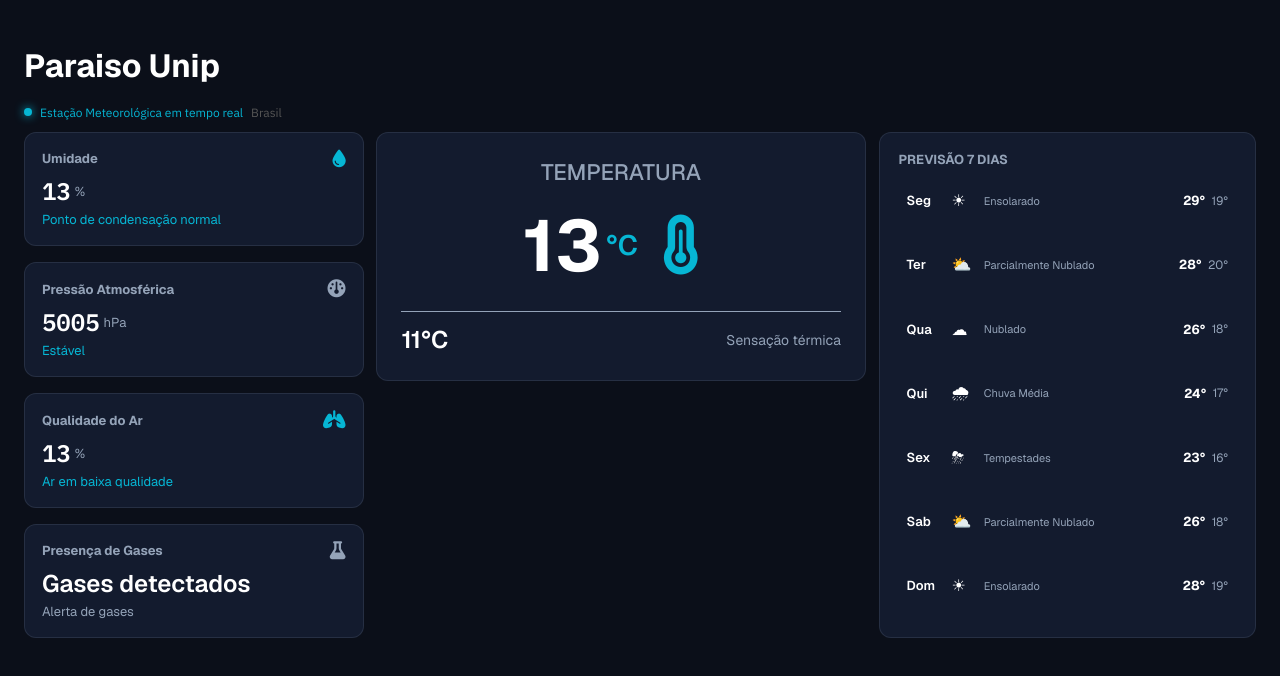
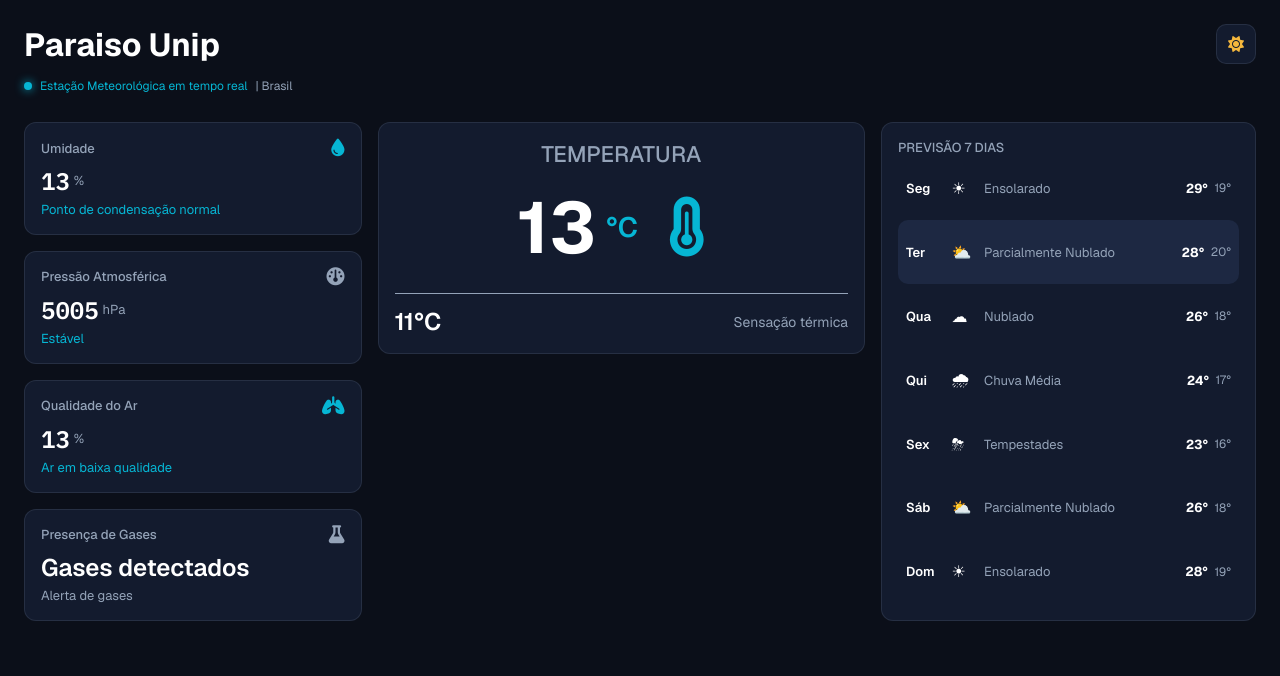
Before and after one commit to biancaserafimdasilva/atsmosense, a plain HTML site: page Atmosense/index.html in a window 1280 px wide. Drawn offline with nearby package versions, Linux system fonts and the light colour scheme.

Commit message:
index e css atualizados botão adicionado

```diff
--- a/Atmosense/index.html
+++ b/Atmosense/index.html
@@ -13,12 +13,22 @@
     <link rel="stylesheet" href="style.css">
 </head>
 <body>
+    <header class="topo">
+        <div>
             <h1>Paraiso Unip</h1>
             <div class="Subtitulo">
                 <span class="bolinha"></span>
                 <p class="subtitulo1">Estação Meteorológica em tempo real</p>
-        <p class="subtitulo2">Brasil</p>
+                <p class="subtitulo2">| Brasil</p>
             </div>
+        </div>
+
+        <button class="botao-tema" aria-label="Trocar tema" onclick="document.body.classList.toggle('claro')">
+            <i class="fa-solid fa-moon icone-lua"></i>
+            <i class="fa-solid fa-sun icone-sol"></i>
+        </button>
+    </header>
+
     <div class="pagcards">
         <section id="canto-esquerdo">
             <div class="card1">
@@ -32,6 +42,7 @@
                 </div>
                 <p class="descricaoUmidade">Ponto de condensação normal</p>
             </div>
+
             <div class="card2">
                 <div class="topocard2">
                     <h2>Pressão Atmosférica</h2>
@@ -43,6 +54,7 @@
                 </div>
                 <p class="descricaoPressao">Estável</p>
             </div>
+
             <div class="card3">
                 <div class="topocard3">
                     <h2>Qualidade do Ar</h2>
@@ -54,6 +66,7 @@
                 </div>
                 <p class="descricaoQualidadeAr">Ar em baixa qualidade</p>
             </div>
+
             <div class="card4">
                 <div class="topocard4">
                     <h2>Presença de Gases</h2>
@@ -65,6 +78,7 @@
                 <p class="descricaoPresencaGases">Alerta de gases</p>
             </div>
         </section>
+
         <section id="centro">
             <div class="card5">
                 <div class="topocard5">
@@ -81,11 +95,13 @@
                 </div>
             </div>
         </section>
+
         <section id="cantodireito">
             <div class="cardprevisao">
                 <div class="topocard6">
                     <h2>PREVISÃO 7 DIAS</h2>
                 </div>
+
                 <div class="dia">
                     <span class="diadasemana">Seg</span>
                     <span class="icone">☀</span>
@@ -93,13 +109,15 @@
                     <span class="tempmax">29°</span>
                     <span class="tempmin">19°</span>
                 </div>
-                <div class="dia">
+
+                <div class="dia destaque">
                     <span class="diadasemana">Ter</span>
                     <span class="icone">⛅</span>
                     <span class="clima">Parcialmente Nublado</span>
                     <span class="tempmax">28°</span>
                     <span class="tempmin">20°</span>
                 </div>
+
                 <div class="dia">
                     <span class="diadasemana">Qua</span>
                     <span class="icone">☁</span>
@@ -107,13 +125,15 @@
                     <span class="tempmax">26°</span>
                     <span class="tempmin">18°</span>
                 </div>
+
                 <div class="dia">
                     <span class="diadasemana">Qui</span>
                     <span class="icone">🌧</span>
-                    <span class="clima">Chuva Média </span>
+                    <span class="clima">Chuva Média</span>
                     <span class="tempmax">24°</span>
                     <span class="tempmin">17°</span>
                 </div>
+
                 <div class="dia">
                     <span class="diadasemana">Sex</span>
                     <span class="icone">⛈</span>
@@ -121,13 +141,15 @@
                     <span class="tempmax">23°</span>
                     <span class="tempmin">16°</span>
                 </div>
+
                 <div class="dia">
-                    <span class="diadasemana">Sab</span>
+                    <span class="diadasemana">Sáb</span>
                     <span class="icone">⛅</span>
                     <span class="clima">Parcialmente Nublado</span>
                     <span class="tempmax">26°</span>
                     <span class="tempmin">18°</span>
                 </div>
+
                 <div class="dia">
                     <span class="diadasemana">Dom</span>
                     <span class="icone">☀</span>
--- a/Atmosense/style.css
+++ b/Atmosense/style.css
@@ -1,8 +1,23 @@
+:root {
+    --fundo: #0B0F19;
+    --card: #131B2E;
+    --texto: #ffffff;
+    --suave: #94A3B8;
+    --destaque: #1d2842;
+}
+.claro {
+    --fundo: #F1F5F9;
+    --card: #FFFFFF;
+    --texto: #0F172A;
+    --suave: #64748B;
+    --destaque: #E2E8F0;
+}
+
 * {
     box-sizing: border-box;
 }
 body {
-    background-color:#0B0F19;
+    background-color: var(--fundo);
     width: 100%;
     margin: 0;
     padding: 24px;
@@ -10,25 +25,32 @@ body {
     overflow-x: hidden;
 }
 h1 {
-    color:rgb(255, 255, 255);
+    color: var(--texto);
     font-size: 200%;
-    font-family:Geist, sans-serif;
-    margin-bottom: 0.5%;
+    font-family: 'Geist', sans-serif;
+    margin: 0 0 0.5% 0;
 }
-h2{
-    color: #94A3B8;
-    font-size:81%;
+h2 {
+    color: var(--suave);
+    font-size: 81%;
+    font-weight: 500;
     margin: 0;
-    font-size: 500;
 }
-.Subtitulo{
+
+.topo {
     display: flex;
-    font-size: 75%;
-    font-family: 'IBM Plex Sans', sans-serif;
-    gap: 0.65%;
+    justify-content: space-between;
+    align-items: flex-start;
+    margin-bottom: 16px;
+}
+.Subtitulo {
+    display: flex;
+    flex-wrap: wrap;
     align-items: center;
+    gap: 4px 8px;
+    font-size: 12px;
 }
-.bolinha{
+.bolinha {
     display: inline-block;
     width: 8px;
     height: 8px;
@@ -39,172 +61,204 @@ h2{
 .subtitulo1 {
     color: #06B6D4;
 }
-.subtitulo2{
-    color:rgb(85, 85, 85);
+.subtitulo2 {
+    color: var(--suave);
 }
-.pagcards{
-    display:grid;
+
+/* botão */
+.botao-tema {
+    width: 40px;
+    height: 40px;
+    display: flex;
+    align-items: center;
+    justify-content: center;
+    background-color: var(--card);
+    color: var(--texto);
+    border: 1px solid rgba(148, 163, 184, 0.15);
+    border-radius: 10px;
+    font-size: 1rem;
+    cursor: pointer;
+}
+.icone-lua {
+    display: none;
+}
+.icone-sol {
+    color: #f5b83d;
+}
+
+.claro .icone-lua {
+    display: block;
+}
+.claro .icone-sol {
+    display: none;
+}
+
+/* coluna cards */
+
+.pagcards {
+    display: grid;
     grid-template-columns: 0.9fr 1.3fr 1fr;
-    gap: 1%;
+    gap: 16px;
     width: 100%;
     min-width: 0;
     align-items: stretch;
 }
-
 #canto-esquerdo,
 #cantodireito,
-#centro{
+#centro {
     width: 100%;
     min-width: 0;
     display: flex;
     flex-direction: column;
     gap: 16px;
 }
-/*cards umidade, pressão, qualidade do ar, presença de gases, temperatura e previsão  */
+
+/*cards*/
+
 .card1,
 .card2,
 .card3,
 .card4,
 .card5,
-.cardprevisao{
+.cardprevisao {
     display: flex;
     flex-direction: column;
-    background-color:#131B2E;
+    background-color: var(--card);
     border: 1px solid rgba(148, 163, 184, 0.15);
     border-radius: 12px;
-    padding: 5%;
-    font-family:'Geist', sans-serif;
+    padding: 16px;
+    font-family: 'Geist', sans-serif;
 }
-.cardprevisao{
-    color: #ffffff;
+.cardprevisao {
+    color: var(--texto);
     min-width: 0;
-    flex:1;
+    flex: 1;
 }
 .topocard1,
 .topocard2,
 .topocard3,
 .topocard4,
 .topocard5,
-.topocard6{
-    display:flex;
+.topocard6 {
+    display: flex;
     justify-content: space-between;
     align-items: center;
 }
-.topocard5{
+.topocard5 {
     justify-content: center;
 }
-.topocard5 h2{
+.topocard5 h2 {
     font-size: 1.4rem;
     font-weight: 500;
 }
 
-/* ícones das variavéis */
+/*ícones dos cards */
 
-i.fa-solid.fa-droplet{
+i.fa-solid.fa-droplet {
     color: #06B6D4;
     font-size: 110%;
 }
-i.fa-solid.fa-gauge{
-    color: #94A3B8;
+i.fa-solid.fa-gauge {
+    color: var(--suave);
     font-size: 18px;
 }
-i.fa-solid.fa-lungs{
+i.fa-solid.fa-lungs {
     color: #06B6D4;
     font-size: 18px;
 }
-i.fa-solid.fa-flask{
-    color: #94A3B8;
+i.fa-solid.fa-flask {
+    color: var(--suave);
     font-size: 18px;
 }
-i.fa-solid.fa-temperature-three-quarters{
+i.fa-solid.fa-temperature-three-quarters {
     color: #06B6D4;
     font-size: 60px;
     padding: 20px;
 }
 
-/* estilos dos valores das variavéis */
+/* valores dos cards */
 
 .valorUmidade,
 .valorPressaoAtmosferica,
 .valorPresencaGases,
 .valorQualidadeAr,
-.valorTemperatura{
+.valorTemperatura {
     display: flex;
     align-items: center;
     gap: 4px;
     margin: 8px 0 4px;
 }
-.valorTemperatura{
+.valorTemperatura {
     justify-content: center;
-    flex:1;
-    gap: 10x;
+    flex: 1;
+    gap: 10px;
 }
 .UmidadeVal,
 .PressaoAtmosfericaVal,
 .QualidadeArVal,
-.PresencaGasesVal{
-    color: rgb(255, 255, 255);
+.PresencaGasesVal {
+    color: var(--texto);
     font-size: 150%;
     font-weight: 600;
     font-family: 'IBM Plex Mono', monospace;
 }
-.PresencaGasesVal{
-    font-family: 'Geist';
+.PresencaGasesVal {
+    font-family: 'Geist', sans-serif;
 }
 .UmidadeVal2,
 .UnidadePressao,
-.UnidadeQualidadeAr{
+.UnidadeQualidadeAr {
     display: flex;
     align-items: center;
     font-size: 81%;
-    color: #94A3B8;
+    color: var(--suave);
 }
 .descricaoUmidade,
 .descricaoPressao,
-.descricaoQualidadeAr{
+.descricaoQualidadeAr {
     color: #06B6D4;
     font-size: 81%;
     margin: 0;
 }
-.descricaoPresencaGases{
-    color: #94A3B8;
+.descricaoPresencaGases {
+    color: var(--suave);
     font-size: 81%;
     margin: 0;
 }
 
-/*variavéis da temperatura */
+/*card da temperatura */
 
-.TemperaturaVal{
-    color: rgb(255, 255, 255);
+.TemperaturaVal {
+    color: var(--texto);
     font-size: 450%;
     font-weight: bold;
     text-align: center;
 }
-.UnidadeTemperatura{
+.UnidadeTemperatura {
     display: flex;
     font-size: 175%;
     color: #06B6D4;
     font-weight: 600;
 }
-.rodapeTemperatura{
+.rodapeTemperatura {
     display: flex;
     justify-content: space-between;
     align-items: center;
-    border-top: 1px solid #94A3B8;
+    border-top: 1px solid var(--suave);
     padding-top: 12px;
     margin-top: 12px;
 }
-.SensacaoTemperatura{
-    color: #ffffff;
+.SensacaoTemperatura {
+    color: var(--texto);
     font-size: 150%;
     font-weight: 600;
 }
-.descricaoTemperatura{
-    color: #94A3B8;
+.descricaoTemperatura {
+    color: var(--suave);
     font-size: 87%;
 }
 
-/*variavéis da previsão */
+/*card da previsão*/
 
 .dia {
     flex: 1;
@@ -216,23 +270,26 @@ i.fa-solid.fa-temperature-three-quarters{
     border-radius: 10px;
     min-width: 0;
 }
+.dia.destaque {
+    background-color: var(--destaque);
+}
 .diadasemana {
     font-weight: 600;
     font-size: 13px;
-    color: #fff;
+    color: var(--texto);
 }
-.clima{
-    font-size: 11px;
-    color: #94A3B8;
-    overflow-wrap: anywhere
+.clima {
+    font-size: 13px;
+    color: var(--suave);
+    overflow-wrap: anywhere;
 }
 .tempmax {
     font-weight: 700;
     font-size: 13px;
-    color: #fff;
+    color: var(--texto);
 }
 .tempmin {
     font-size: 12px;
-    color: #94A3B8;
+    color: var(--suave);
     text-align: right;
 }
```
Lines whose indentation alone changed are shown as unchanged.
